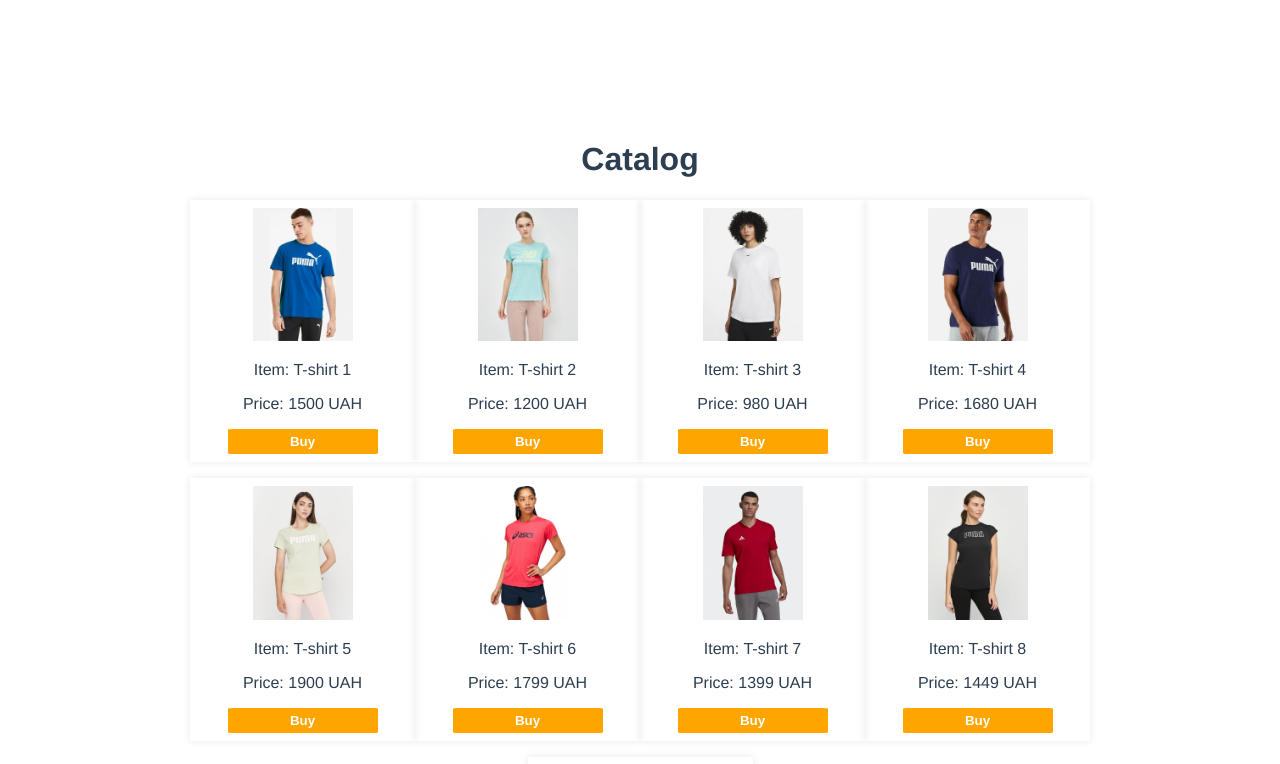
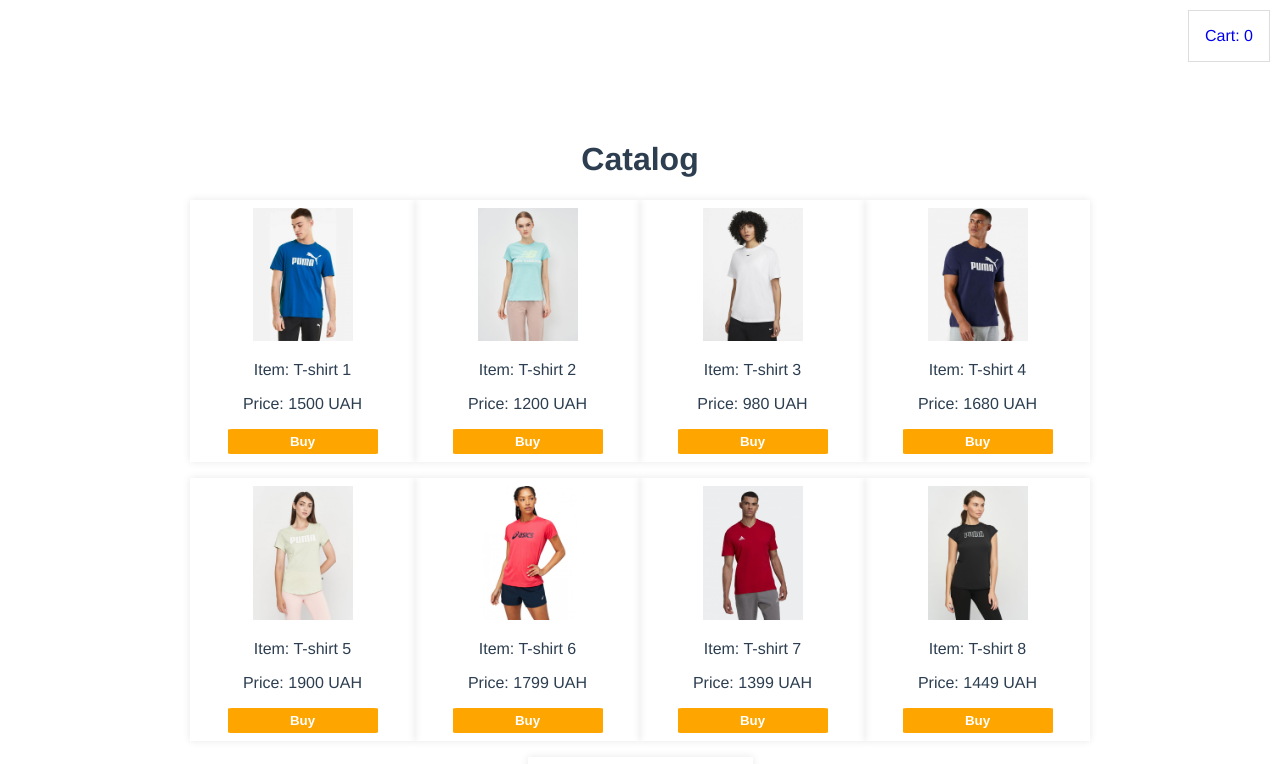
Before and after one commit to Infamous-IT/online-store, a Vue app: page / in a window 1280 px wide. Shown: the top 764 px of the page. Built offline with nearby package versions, Linux system fonts and the light colour scheme; data requests are answered from the project's data file.

Commit message:
Added vue router and routing via pages

```diff
--- a/package.json
+++ b/package.json
@@ -13,6 +13,7 @@
     "json-server": "^0.17.4",
     "node-sass": "^9.0.0",
     "vue": "^3.2.13",
+    "vue-router": "^4.2.5",
     "vuex": "^4.0.2"
   },
   "devDependencies": {
--- /dev/null
+++ b/src/components/CartItemWrapper.vue
@@ -0,0 +1,42 @@
+<template>
+    <div class="cart-item-wrapper">
+        <CatalogCartItem
+            v-for="(item, index) in cart_data"
+            :key="item.article"
+            :cart_item_data="item"
+            @deleteItemFromCart="deleteItemFromCart(index)"
+        />
+    </div>
+</template>
+
+<script>
+import CatalogCartItem from './CatalogCartItem.vue';
+import { mapActions } from 'vuex';
+
+    export default {
+        name: 'CartItemWrapper',
+        components: {
+            CatalogCartItem
+        },
+        props: {
+            cart_data: {
+                type: Array,
+                default() {
+                    return []
+                }
+            }
+        },
+        methods: {
+            ...mapActions([
+                'DELETE_FROM_CART',
+            ]),
+            deleteItemFromCart(index){
+                this.DELETE_FROM_CART(index);
+            }
+        },
+    }
+</script>
+
+<style lang="scss">
+
+</style>
--- a/src/components/CatalogCart.vue
+++ b/src/components/CatalogCart.vue
@@ -1,47 +1,34 @@
 <template>
     <div class="catalog-cart">
-        <h2>{{ title }}</h2>
-        <CatalogCartItem
-            v-for="(item, index) in cart_data"
-            :key="item.article"
-            :cart_item_data="item"
-            @deleteItemFromCart="deleteItemFromCart(index)"
+        <router-link :to="{name: 'catalog'}" >
+            <div class="catalog__link">
+                Back to catalog
+            </div>
+        </router-link>
+        <h2>Cart</h2>
+        <p v-if="!CART.length">There are no products in the cart!</p>
+        <div class="cart-item__wrap">
+            <CartItemWrapper
+            v-if="CART.length"
+            :cart_data="CART"
         />
+        </div>
     </div>
 </template>
 
 <script>
-import CatalogCartItem from './CatalogCartItem.vue';
-import { mapActions } from 'vuex';
+import CartItemWrapper from './CartItemWrapper.vue';
+import { mapGetters } from 'vuex';
 
     export default {
         name: 'CatalogCart',
-        components: {CatalogCartItem},
-        props: {
-            cart_data: {
-                type: Array,
-                default() {
-                    return []
-                }
-            }
+        components: {
+            CartItemWrapper
         },
-        data() {
-            return {
-                title: 'Catalog cart'
-            }
-        },
-        computed: {},
-        methods: {
-            ...mapActions([
-                'DELETE_FROM_CART',
-            ]),
-            deleteItemFromCart(index){
-                this.DELETE_FROM_CART(index);
-            }
-        },
-        watch: {},
-        mounted() {
-            console.log('Catalog cart component was loaded!');
+        computed: {
+            ...mapGetters([
+                'CART'
+            ])
         }
     }
 </script>
--- a/src/components/CatalogMain.vue
+++ b/src/components/CatalogMain.vue
@@ -1,5 +1,10 @@
 <template>
     <div class="catalog">
+        <router-link :to="{name: 'cart'}" >
+            <div class="catalog__link">
+                Cart: {{ CART.length }}
+            </div>
+        </router-link>
         <h1>{{ title }}</h1>
         <div class="catalog__list">
             <CatalogItem
@@ -29,7 +34,10 @@ import { mapActions, mapGetters } from 'vuex';
             }
         },
         computed: {
-            ...mapGetters(['PRODUCTS']),
+            ...mapGetters([
+                'PRODUCTS',
+                'CART'
+            ]),
         },
         methods: {
             ...mapActions([
@@ -47,7 +55,7 @@ import { mapActions, mapGetters } from 'vuex';
     }
 </script>
 
-<style scoped lang="scss">
+<style lang="scss">
     .catalog {
         padding-top: 60px;
         &__list {
@@ -56,6 +64,14 @@ import { mapActions, mapGetters } from 'vuex';
             justify-content: space-between;
             align-items: center;
         }
+        &__link {
+            position: absolute;
+            top: 10px;
+            right: 10px;
+            padding: $padding*2;
+            border: 1px solid #ddd;
+            cursor: pointer;
+        }
     }
 
 
--- a/src/components/CatalogWrapper.vue
+++ b/src/components/CatalogWrapper.vue
@@ -1,24 +1,15 @@
 <template>
     <div class="catalog-wrapper">
-        <CatalogMain/>
-        <CatalogCart
-            v-if="CART.length"
-            :cart_data="CART"
-        />
+        <router-view/>
     </div>
 </template>
 
 <script>
-import CatalogMain from './CatalogMain.vue';
-import CatalogCart from './CatalogCart.vue';
 import { mapGetters } from 'vuex';
 
     export default {
         name: 'CatalogWrapper',
-        components: {
-            CatalogMain,
-            CatalogCart,
-        },
+        components: {},
         props: {},
         data() {
             return {
--- a/src/main.js
+++ b/src/main.js
@@ -1,7 +1,9 @@
 import { createApp } from 'vue';
 import App from './App.vue';
 import store from './vuex/store.js';
+import router from './router/router.js';
 
 const app = createApp(App);
 app.use(store);
+app.use(router);
 app.mount('#app');
--- /dev/null
+++ b/src/router/router.js
@@ -0,0 +1,26 @@
+import { createApp } from "vue";
+import { createRouter, createWebHistory } from "vue-router";
+import CatalogMain from "../components/CatalogMain";
+import CatalogCart from "../components/CatalogCart";
+
+const router = createRouter({
+    history: createWebHistory(),
+    routes: [
+        {
+            path: '/',
+            name: 'catalog',
+            component: CatalogMain
+        },
+        {
+            path: '/cart',
+            name: 'cart',
+            component: CatalogCart,
+            props: true
+        }
+    ]
+});
+
+export default router;
+
+const app = createApp();
+app.use(router);
```
Also changed, not shown: 1 other file (tests, documents, lock files or other folders).
